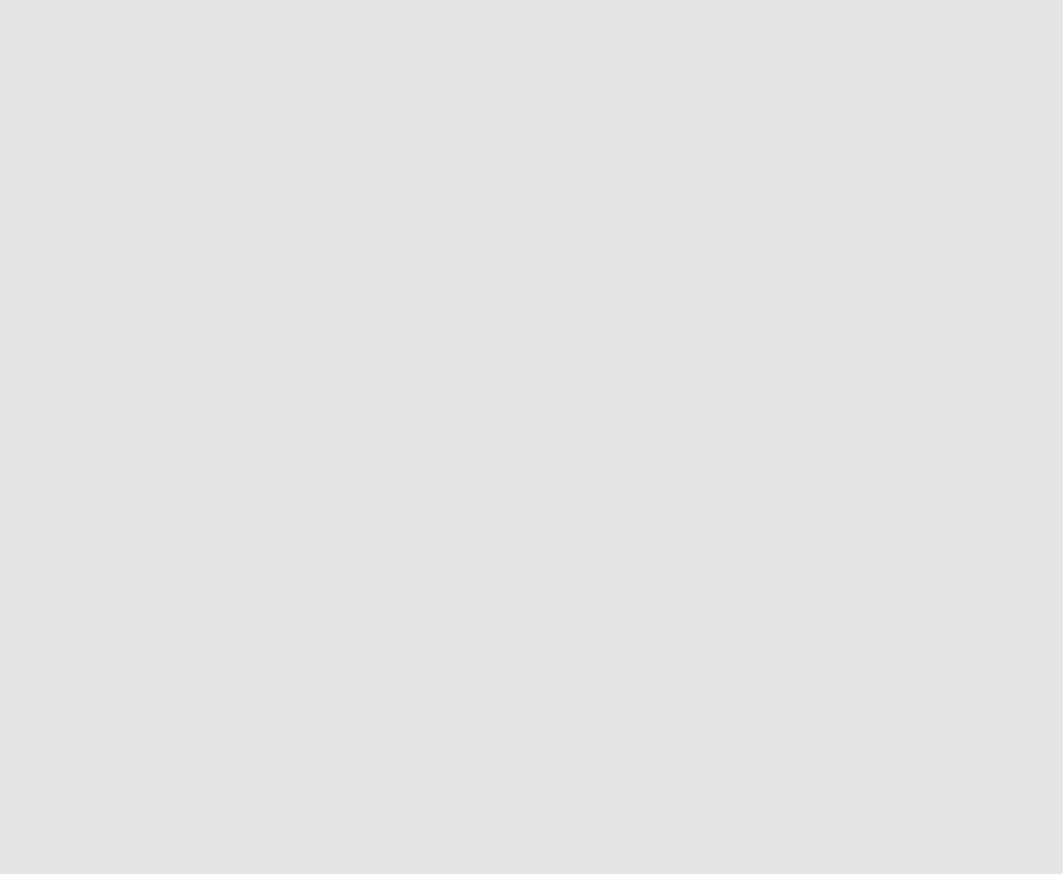
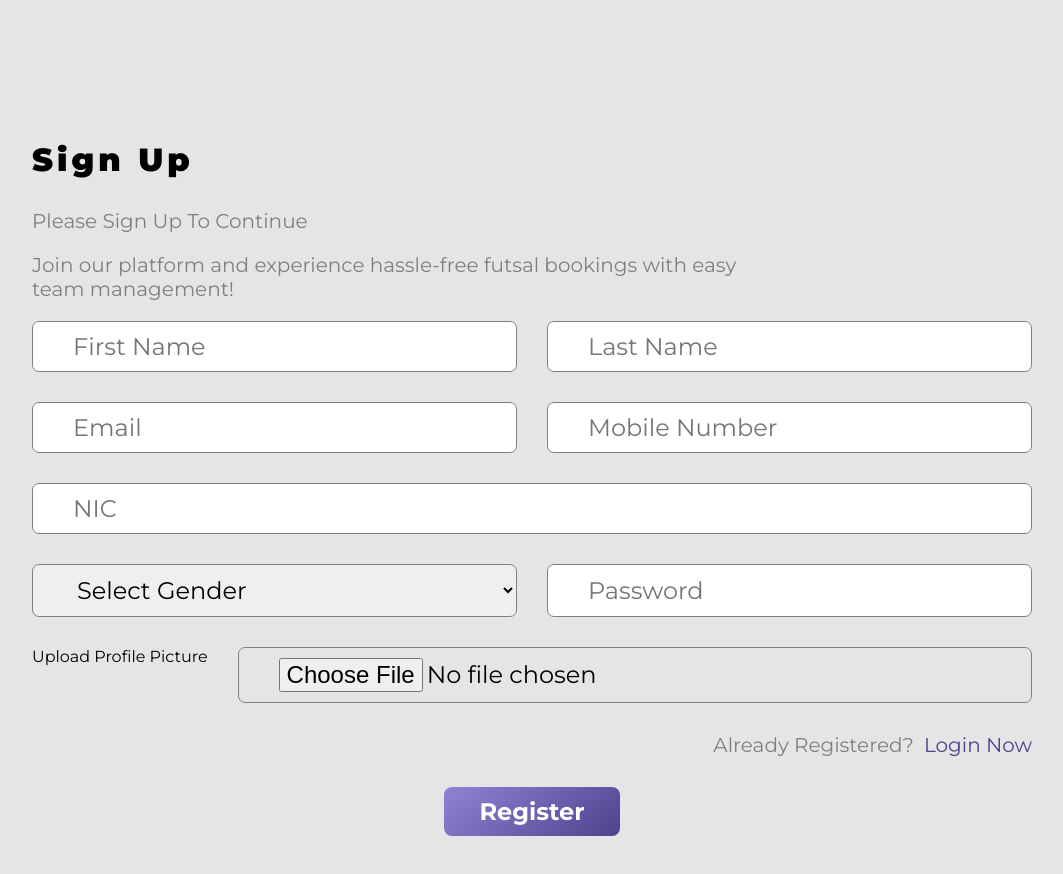
Before and after one commit to SantoshThapaa/Futsal, a React (Vite) app in the folder frontend/: page /register in a window 1280 px wide. Shown: the top 874 px of the page, without its empty margins (108-1171 px from the left). Before the commit the page ends 800 px from the top, so only its background shows below. Built offline with nearby package versions, Linux system fonts and the light colour scheme.

Commit message:
Register page made with api integration

```diff
--- a/frontend/src/pages/Register.jsx
+++ b/frontend/src/pages/Register.jsx
@@ -1,9 +1,156 @@
-import React from 'react'
+import axios from "axios";
+import React, { useContext, useState } from "react";
+import { toast } from "react-toastify";
+import { Context } from "../main";
+import { Link, Navigate, useNavigate } from "react-router-dom";
 
 const Register = () => {
+  const { isAuthenticated, setIsAuthenticated } = useContext(Context);
+
+  const [firstName, setFirstName] = useState("");
+  const [lastName, setLastName] = useState("");
+  const [email, setEmail] = useState("");
+  const [phone, setPhone] = useState("");
+  const [nic, setNic] = useState("");
+  const [gender, setGender] = useState("");
+  const [password, setPassword] = useState("");
+  const [profilePic, setProfilePic] = useState(null);
+
+  const navigateTo = useNavigate();
+
+  // Function to handle file selection
+  const handleFileChange = (e) => {
+    const file = e.target.files[0];
+    setProfilePic(file);
+  };
+
+  const handleRegistration = async (e) => {
+    e.preventDefault();
+
+    const formData = new FormData(); // Use FormData to send files
+    formData.append("firstName", firstName);
+    formData.append("lastName", lastName);
+    formData.append("email", email);
+    formData.append("phone", phone);
+    formData.append("nic", nic);
+    formData.append("gender", gender);
+    formData.append("password", password);
+    formData.append("role", "User");
+    if (profilePic) {
+        formData.append("profilePic", profilePic);
+    }
+
+    try {
+      await axios.post("http://localhost:4000/api/v1/user/register", formData, {
+          withCredentials: true,
+          headers: { "Content-Type": "multipart/form-data" }, // Important
+      })
+      .then((res) => {
+          toast.success(res.data.message);
+          setIsAuthenticated(true);
+          navigateTo("/");
+      });
+    } catch (error) {
+      toast.error(error.response?.data?.message || "Registration failed");
+    }
+};
+
+  if (isAuthenticated) {
+    return <Navigate to={"/"} />;
+  }
+
   return (
-    <div></div>
-  )
-}
+    <>
+      <div className="container form-component register-form">
+        <h2>Sign Up</h2>
+        <p>Please Sign Up To Continue</p>
+        <p>
+          Join our platform and experience hassle-free futsal bookings with easy team management!
+        </p>
+        <form onSubmit={handleRegistration} encType="multipart/form-data">
+          <div>
+            <input
+              type="text"
+              placeholder="First Name"
+              value={firstName}
+              onChange={(e) => setFirstName(e.target.value)}
+            />
+            <input
+              type="text"
+              placeholder="Last Name"
+              value={lastName}
+              onChange={(e) => setLastName(e.target.value)}
+            />
+          </div>
+          <div>
+            <input
+              type="text"
+              placeholder="Email"
+              value={email}
+              onChange={(e) => setEmail(e.target.value)}
+            />
+            <input
+              type="number"
+              placeholder="Mobile Number"
+              value={phone}
+              onChange={(e) => setPhone(e.target.value)}
+            />
+          </div>
+          <div>
+            <input
+              type="number"
+              placeholder="NIC"
+              value={nic}
+              onChange={(e) => setNic(e.target.value)}
+            />
+          </div>
+          <div>
+            <select value={gender} onChange={(e) => setGender(e.target.value)}>
+              <option value="">Select Gender</option>
+              <option value="Male">Male</option>
+              <option value="Female">Female</option>
+            </select>
+            <input
+              type="password"
+              placeholder="Password"
+              value={password}
+              onChange={(e) => setPassword(e.target.value)}
+            />
+          </div>
+
+          {/* Profile Picture Upload */}
+          <div>
+            <label>Upload Profile Picture</label>
+            <input
+              type="file"
+              accept="image/*"
+              onChange={handleFileChange}
+            />
+            {profilePic && <p>Selected File: {profilePic.name}</p>}
+          </div>
+
+          <div
+            style={{
+              gap: "10px",
+              justifyContent: "flex-end",
+              flexDirection: "row",
+            }}
+          >
+            <p style={{ marginBottom: 0 }}>Already Registered?</p>
+            <Link
+              to={"/signin"}
+              style={{ textDecoration: "none", color: "#271776ca" }}
+            >
+              Login Now
+            </Link>
+          </div>
+          <div style={{ justifyContent: "center", alignItems: "center" }}>
+            <button type="submit">Register</button>
+          </div>
+        </form>
+      </div>
+    </>
+  );
+};
 
 export default Register;
```
